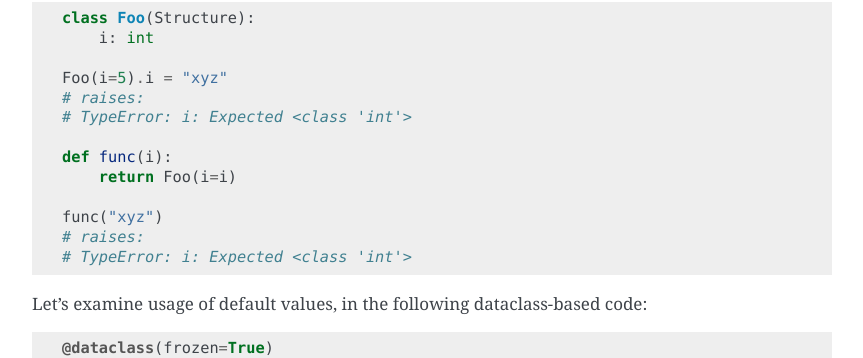
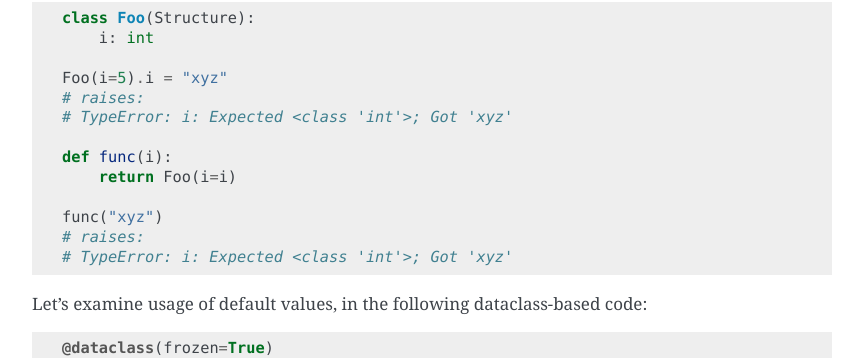
Before and after one commit to loyada/typedpy, a Sphinx documentation site: the page built from docs/tutorial.rst, in a window 1280 px wide and 900 px high, scrolled down 636 px. Shown: the part 152-510 px from the top of the window, without its empty margins (218-1081 px from the left). Built offline with Sphinx 7.4.7, drawn with Linux system fonts in a browser that asks for light colours; some of the changed text lies outside the part shown.

Commit message:
tutorial - WIP

```diff
--- a/docs/tutorial.rst
+++ b/docs/tutorial.rst
@@ -46,14 +46,14 @@ In contrast, in Typedpy:
 
     Foo(i=5).i = "xyz"
     # raises:
-    # TypeError: i: Expected <class 'int'>
+    # TypeError: i: Expected <class 'int'>; Got 'xyz'
 
     def func(i):
         return Foo(i=i)
 
     func("xyz")
     # raises:
-    # TypeError: i: Expected <class 'int'>
+    # TypeError: i: Expected <class 'int'>; Got 'xyz'
 
 Let's examine usage of default values, in the following dataclass-based code:
 
@@ -165,7 +165,7 @@ In typedpy, in contrast, we will get an appropriate exception:
         a: Array[Integer]
 
     Foo(a=[1, [] 'x', {}])
-    # TypeError: a_1: Expected <class 'int'>
+    # TypeError: a_1: Expected <class 'int'>; Got []
 
 This section demonstrated how Typedpy can fulfill most of the functions of Dataclasses in a more developer-friendly way.
 The clear advantage of Dataclass over Typedpy is that in a straightforward initialization, the IDE (e.g. PyCharm) identifies \
```
Also changed, not shown: 1 other file.
